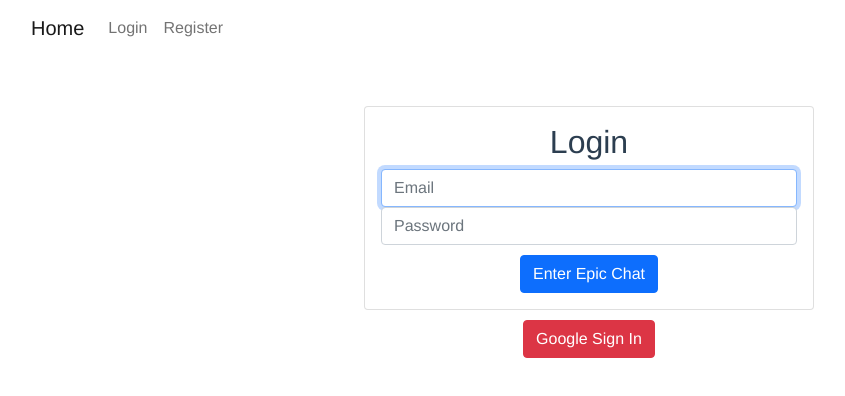
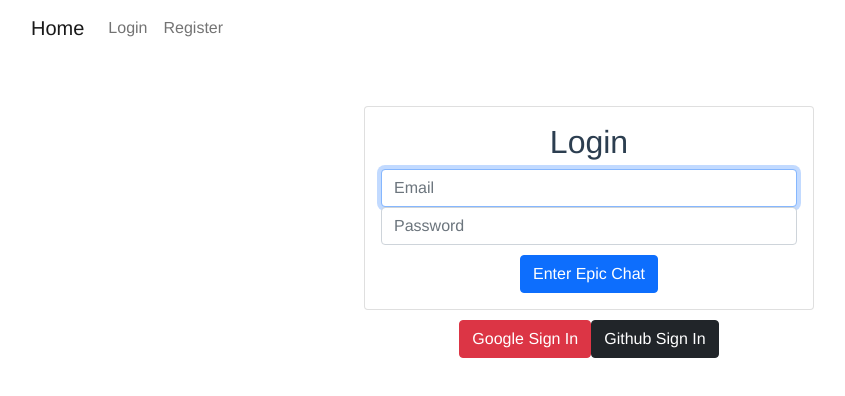
Before and after one commit to lim243/vue-chat, a Vue app: page /login in a window 1280 px wide. Shown: the top 396 px of the page, without its empty margins (51-896 px from the left). Built offline with nearby package versions, Linux system fonts and the light colour scheme; no server answers; what vue3-discordpicker would draw is missing.

Commit message:
Add github authentication

```diff
--- a/src/firebase/init.js
+++ b/src/firebase/init.js
@@ -19,6 +19,7 @@ import {
   signOut,
   GoogleAuthProvider,
   signInWithPopup,
+  GithubAuthProvider,
 } from "firebase/auth";
 import firebaseConfig from "./firebaseConfig";
 // import store from "../store";
@@ -48,4 +49,5 @@ export {
   signOut,
   GoogleAuthProvider,
   signInWithPopup,
+  GithubAuthProvider,
 };
--- a/src/views/Login.vue
+++ b/src/views/Login.vue
@@ -33,6 +33,7 @@
     </div>
 
     <button class="btn btn-danger" @click="googleSignIn">Google Sign In</button>
+    <button class="btn btn-dark" @click="githubSignIn">Github Sign In</button>
   </div>
 </template>
 
@@ -42,6 +43,7 @@ import {
   signInWithEmailAndPassword,
   signInWithPopup,
   GoogleAuthProvider,
+  GithubAuthProvider,
 } from "@/firebase/init";
 
 export default {
@@ -87,7 +89,7 @@ export default {
           const token = credential.accessToken;
           // The signed-in user info.
           const user = result.user;
-          console.log('user, token', user, token);
+          console.log("user, token", user, token);
           this.$router.push({
             name: "Chat",
           });
@@ -103,7 +105,44 @@ export default {
           const credential = GoogleAuthProvider.credentialFromError(error);
           // ...
 
-          console.log('error in Google', errorCode, errorMessage, email, credential);
+          console.log(
+            "error in Google",
+            errorCode,
+            errorMessage,
+            email,
+            credential
+          );
+        });
+    },
+    githubSignIn() {
+      const auth = getAuth();
+      const provider = new GithubAuthProvider();
+
+      signInWithPopup(auth, provider)
+        .then((result) => {
+          // This gives you a GitHub Access Token. You can use it to access the GitHub API.
+          const credential = GithubAuthProvider.credentialFromResult(result);
+          const token = credential.accessToken;
+
+          // The signed-in user info.
+          const user = result.user;
+
+          console.log('github token', token, user);
+          this.$router.push({
+            name: "Chat",
+          });
+          // ...
+        })
+        .catch((error) => {
+          // Handle Errors here.
+          const errorCode = error.code;
+          const errorMessage = error.message;
+          // The email of the user's account used.
+          const email = error.email;
+          // The AuthCredential type that was used.
+          const credential = GithubAuthProvider.credentialFromError(error);
+          console.log('errorCode in github', errorCode, errorMessage, email, credential);
+          // ...
         });
     },
   },
```
